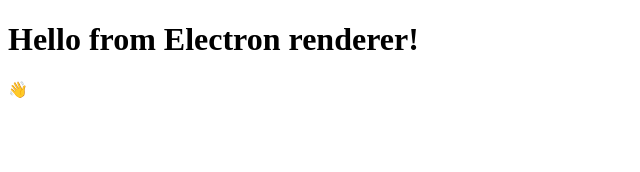
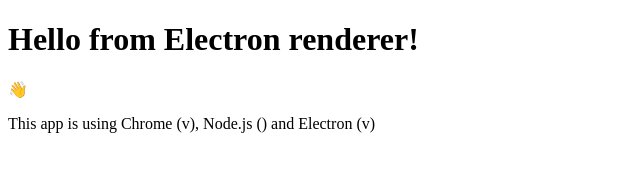
Before and after one commit to santiago-dev96/my-electron-app, an Electron app: page index.html in a window 800 px wide. Shown: the whole page, without its empty margins (0-640 px from the left). Drawn offline with Linux system fonts and the light colour scheme; no server answers.

Commit message:
Update HTML with main data

```diff
--- a/index.html
+++ b/index.html
@@ -16,5 +16,7 @@
   <body>
     <h1>Hello from Electron renderer!</h1>
     <p>👋</p>
+    <p id="info"></p>
+    <script src="./renderer.js"></script>
   </body>
 </html>
--- /dev/null
+++ b/renderer.js
@@ -0,0 +1,2 @@
+const information = document.getElementById('info')
+information.innerText = `This app is using Chrome (v${versions.chrome()}), Node.js (${versions.node()}) and Electron (v${versions.electron()})`
```
